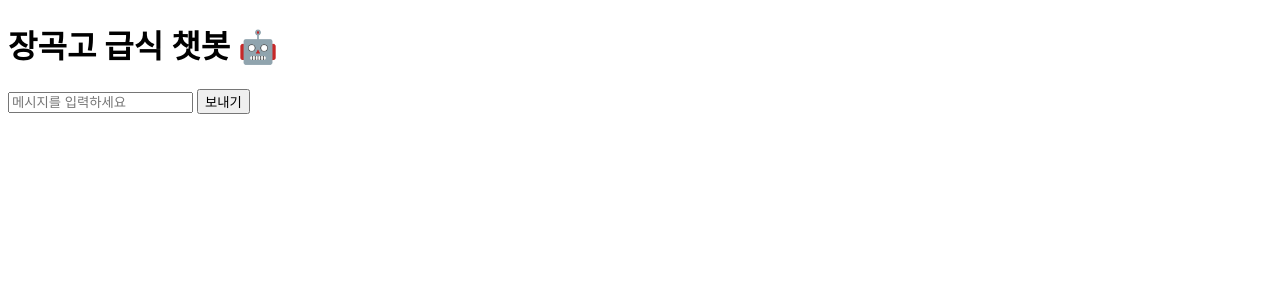
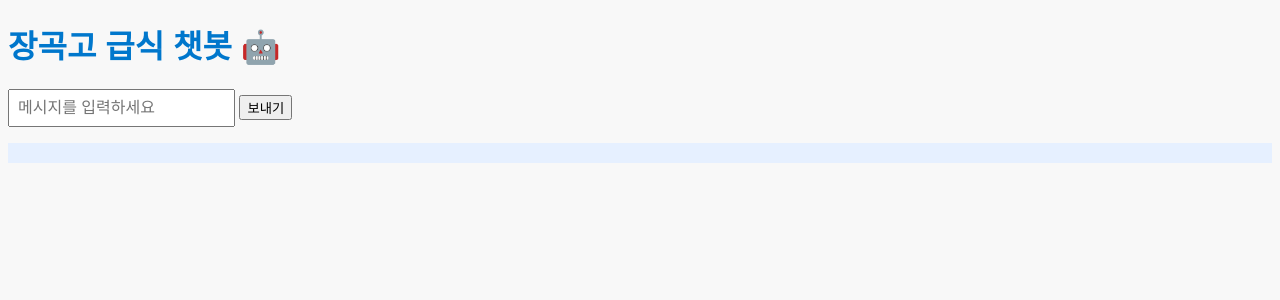
Before and after one commit to jeongyeol1006/mealbot, a Flask app: page / in a window 1280 px wide. Shown: the top 300 px of the page. Run offline with Flask 3, Linux system fonts and the light colour scheme.

Commit message:
Update chat.html

```diff
--- a/templates/chat.html
+++ b/templates/chat.html
@@ -23,4 +23,25 @@
         }
     </script>
 </body>
+<style>
+    body{
+        font-family: 'Arial', sans-serif;
+        background-color : #f8f8f8;
+        color: #333;
+    }
+    h1{
+        color: #0077cc;
+    }
+    input {
+        font-size:16px;
+        padding:8px;
+    }
+    #response{
+        font-family: 'Courier New', monospace;
+        color: #222;
+        background-color : #e6f0ff;
+        padding:10px;
+        white-space:pre-line;
+    }
+</style>
 </html>
```
